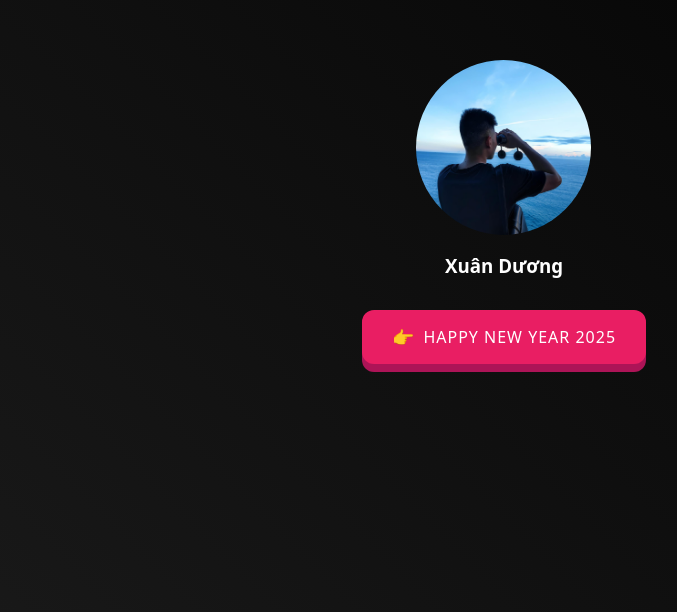
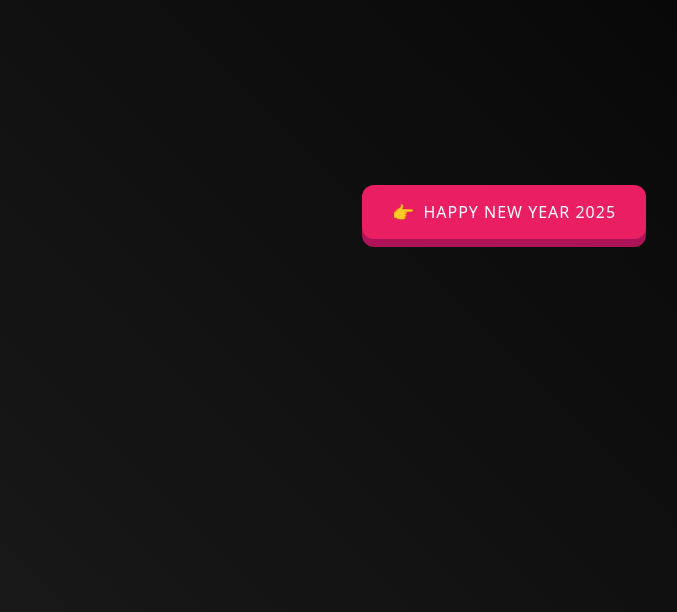
Before and after one commit to duongdx-kma/happy-new-year, a plain HTML site: page index.html in a window 1280 px wide. Shown: the part 188-800 px from the top of the page, without its empty margins (136-813 px from the left). Drawn offline with Linux system fonts and the light colour scheme.

Commit message:
happy new year 2025

```diff
--- a/index.html
+++ b/index.html
@@ -271,12 +271,12 @@
     </head>
     <body>
         <div class="container">
-            <div class='avatar'>
+            <!-- <div class='avatar'>
                 <img src='image.jpg?format=auto&amp;version=1638034680&amp;width=300&amp;height=300'>
             </div>
             <div class='username'>
                 <h3>Xuân Dương</h3>
-            </div>
+            </div> -->
             <div class="btn card">
                 <div class="card-text">HAPPY NEW YEAR 2025</div>
             </div>
```
